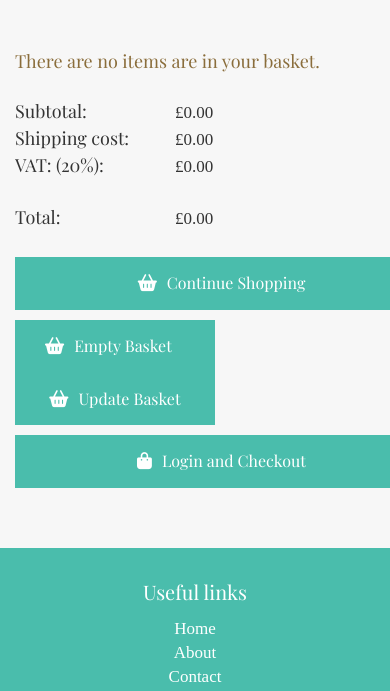
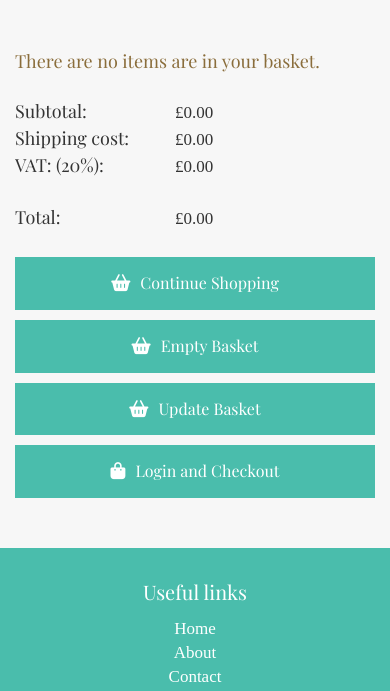
Before and after one commit to NeilClayton/Kittiwake, a PHP site: page /Kittiwake/cart.php in a window 390 px wide. Shown: the part 335-1026 px from the top of the page. Run offline with PHP 8.4, Linux system fonts and the light colour scheme; data comes from the database, SQL or seed files in the repository; some libraries are stand-ins or nearby versions; some web fonts are replaced.

Commit message:
Added responsive styles
Added responsive styles to more pages

```diff
--- a/css/styles.css
+++ b/css/styles.css
@@ -611,6 +631,54 @@ ul.pagination > li a.active {
   font-size: 1.6rem;
 }
 
+@media only screen and (max-width: 768px) {
+  .cart ul {
+    margin: 0 0 0 20%;
+    width: 60%;
+  }
+  .cart button, .cart .a-button {
+    display: block;
+    width: 60%;
+    margin: 10px 0 0 20%;
+    text-align: center;
+    padding: 15px 0;
+  }
+  .cart .button {
+    display: block;
+    width: 60%;
+    text-align: center;
+    margin: 10px 0 0 20%;
+    padding: 15px 0;
+  }
+}
+@media only screen and (max-width: 568px) {
+  .cart ul {
+    margin: 0 0 0 10%;
+    width: 80%;
+  }
+  .cart button, .cart .a-button {
+    width: 80%;
+    margin: 10px 0 0 10%;
+  }
+  .cart .button {
+    width: 80%;
+    margin: 10px 0 0 10%;
+  }
+}
+@media only screen and (max-width: 414px) {
+  .cart ul {
+    margin: 0;
+    width: 100%;
+  }
+  .cart button, .cart .a-button {
+    width: 100%;
+    margin: 10px 0 0 0;
+  }
+  .cart .button {
+    width: 100%;
+    margin: 10px 0 0 0;
+  }
+}
 /* Contact */
 .contact {
   background: white;
```
Also changed, not shown: other parts of css/styles.css (+115 -8 lines).
